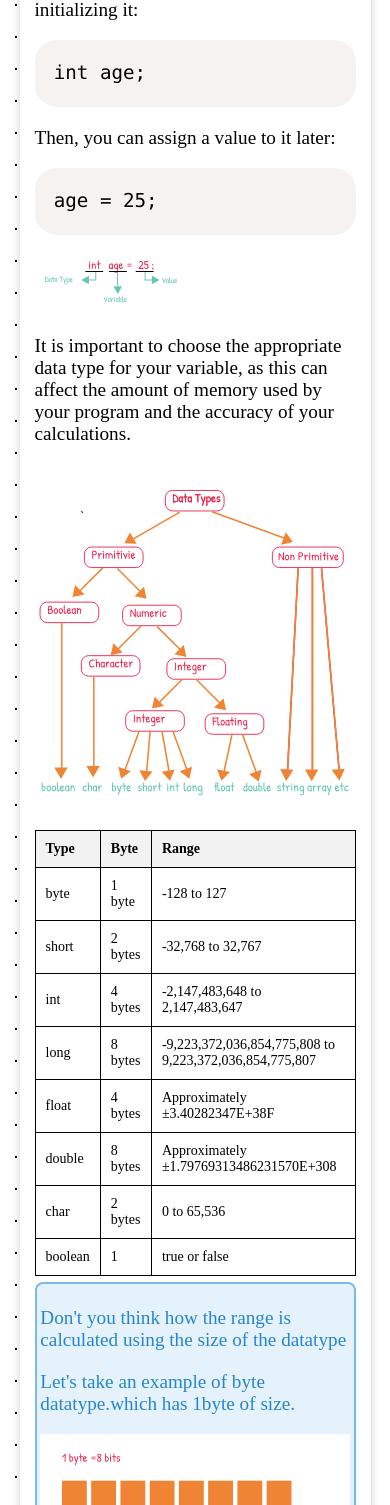
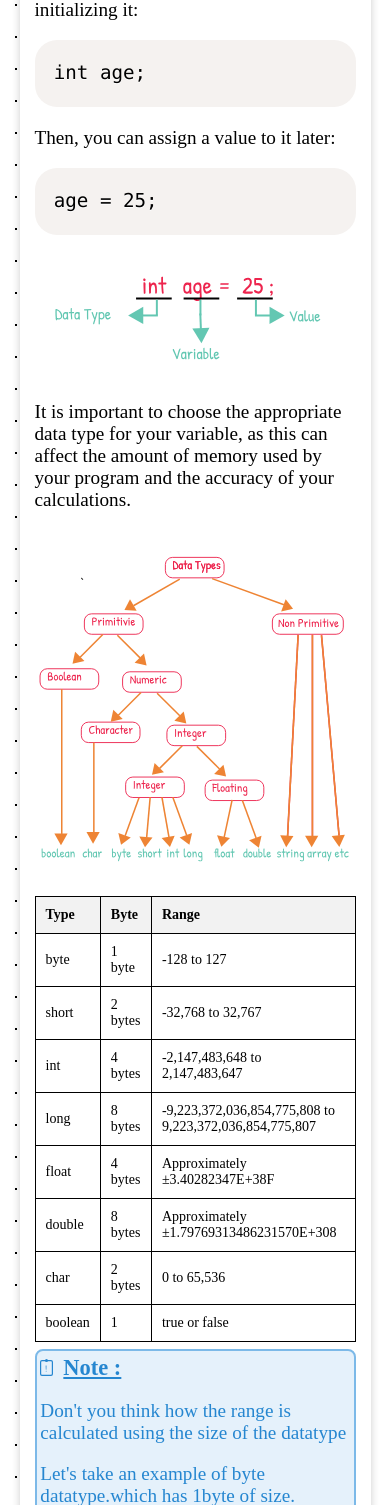
Before and after one commit to chiragak/dsa101.github.io, a PHP site: page /variables-datatypes/data_types.html in a window 390 px wide. Shown: the part 491-1996 px from the top of the page. Run offline with PHP 8.4, Linux system fonts and the light colour scheme; some libraries are stand-ins or nearby versions; some web fonts are replaced.

Commit message:
update data_types.html update style.css and data_types.html

```diff
--- a/assets/css/style.css
+++ b/assets/css/style.css
@@ -289,8 +289,16 @@ th {
   color: #2586D0;
   margin: 2% 0;
 }
+.note h3{
+  margin: 0;
+  text-decoration: underline;
+}
 
+.noteicon
+{
 
+  margin-right: 10px;
+}
 @media screen and (max-width: 768px) {
 
   .outer-card
@@ -352,4 +360,10 @@ th {
     .lesson-preface:before {
       font-size: 16px;
     }
+
+    .var_datatypeimage
+    {
+      width: 100%;
+      height: auto;
+    }
   }
--- a/variables-datatypes/data_types.html
+++ b/variables-datatypes/data_types.html
@@ -46,7 +46,7 @@
           <pre><code class="language-java">int age;</code></pre>
           <p>Then, you can assign a value to it later:</p>
           <pre><code class="language-java">age = 25;</code></pre>
-         <img src="images/var_datatype.svg" alt="" width="50%">
+         <img class="var_datatypeimage" src="images/var_datatype.svg" alt="" width="50%">
           <p>It is important to choose the appropriate data type for your variable, as this can affect the amount of memory used by your program and the accuracy of your calculations.</p>
           <img class="image-explanation datatypesimg" src="images/datatypes.svg" alt="" width="50%">
 
@@ -98,10 +98,14 @@
             </tr>
           </table>
           <div class="note">
+            <div style="display: flex; align-items: center;">
+              <img class="noteicon" src="../images/note.svg" alt="Note Icon" >
+              <h3>Note :</h3>
+            </div>
             <p>Don't you think how the range is calculated using the size of the datatype </p>
             <p>Let's take an example of byte datatype.which has 1byte of size. </p>
             <img class="datatypesimg" src="images/byte_diagram.svg" alt="" width="70%">
-           </div>
+          </div>
 
           <h2 class="side-heading">INPUT</h2>
           <p>In Java, we use the Scanner class to take inputs. Here's how you can take inputs for different data types:</p>
```
Also changed, not shown: images/note.svg (added), variables-datatypes/images/byte_diagram.svg.
